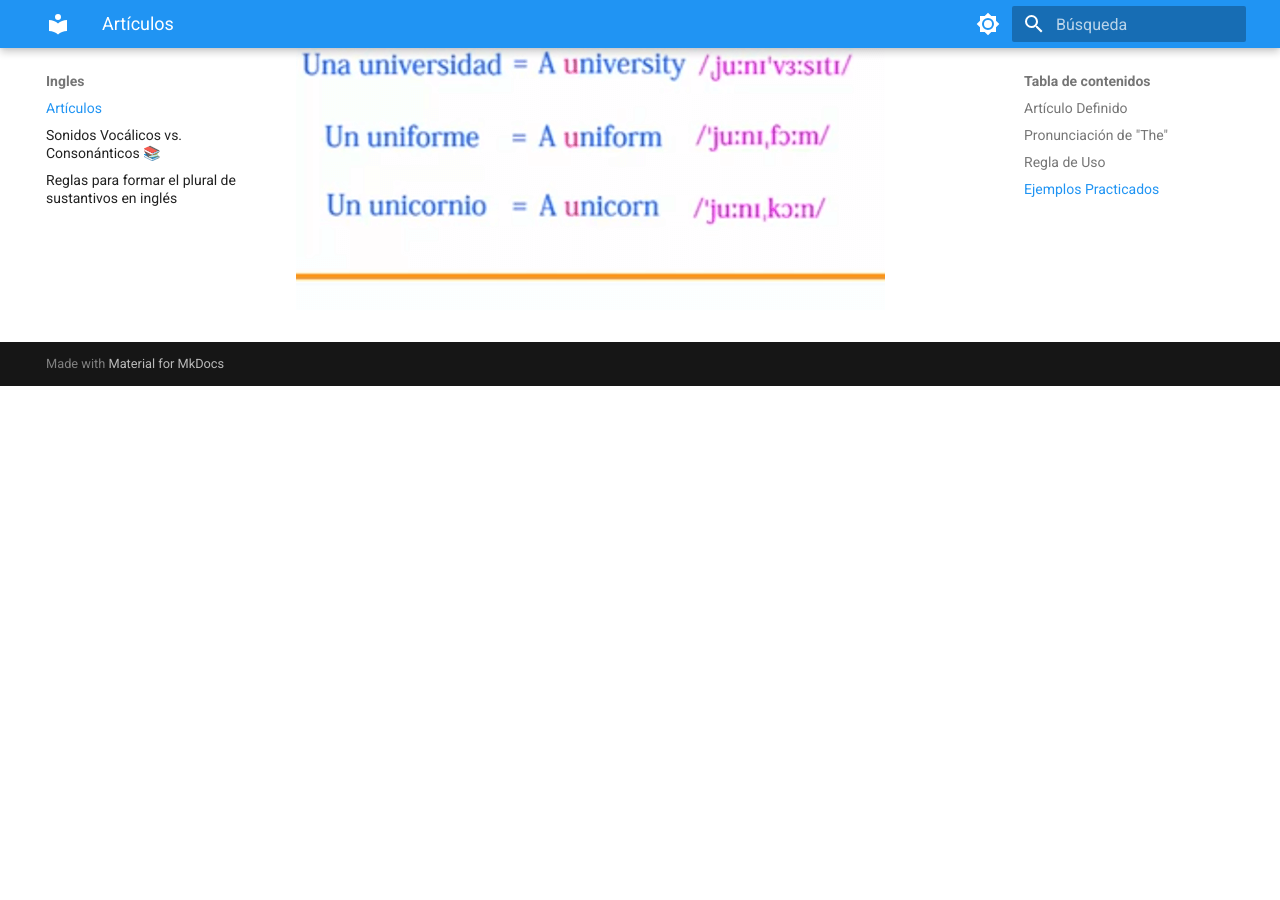
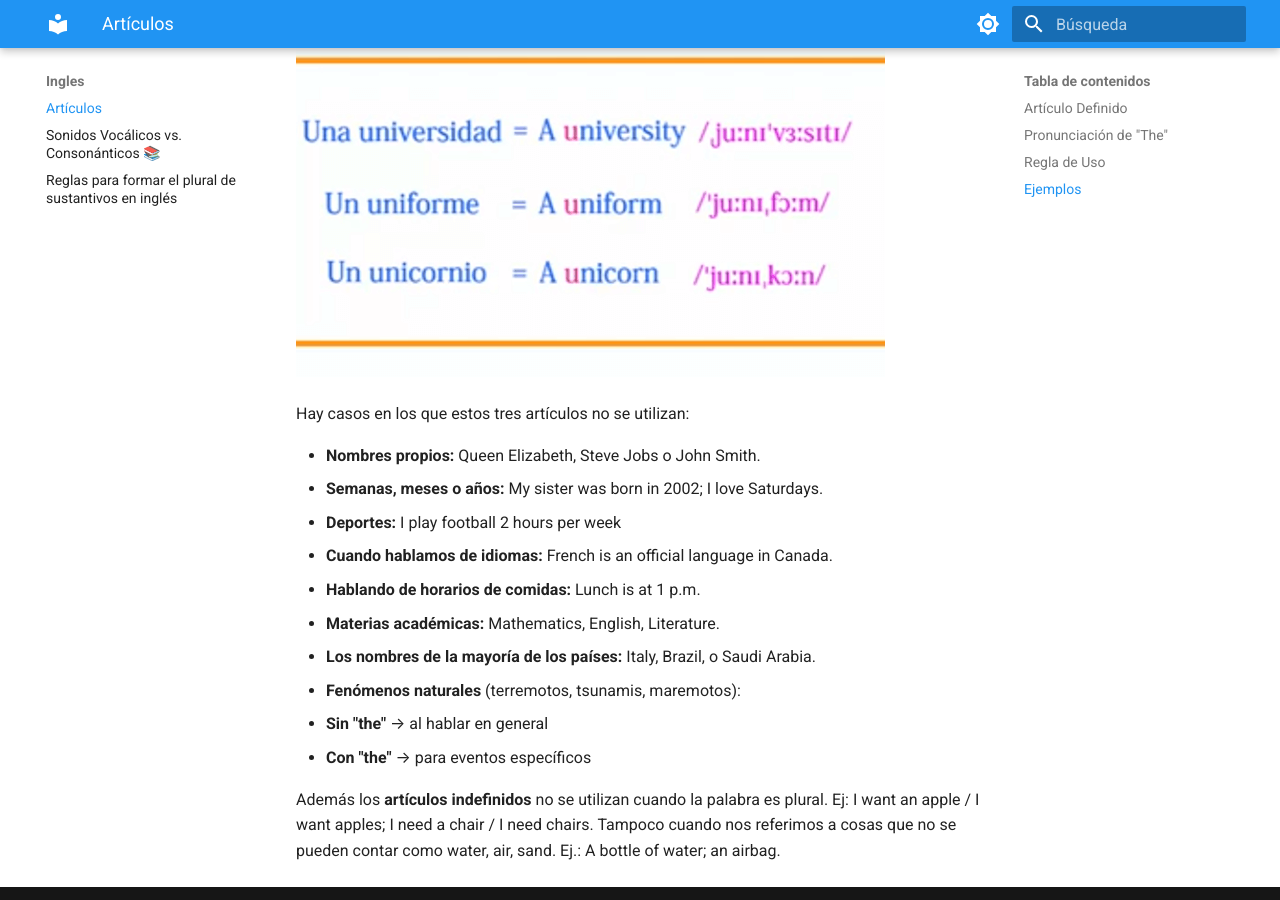
Before and after one commit to carloantonioc/misdocs, an MkDocs documentation site: the page built from docs/ingles/articulos.md, in a window 1280 px wide and 900 px high, scrolled down 2423 px. Built offline with MkDocs 1.6.1 and Material for MkDocs 9.7.7, drawn with Linux system fonts in a browser that asks for light colours; before the commit the page ends 2809 px from its top, so only the background shows below that; some of the changed text lies outside the part shown.

Commit message:
Actualización de documentación

```diff
--- a/docs/ingles/articulos.md
+++ b/docs/ingles/articulos.md
@@ -1,4 +1,12 @@
 # Artículos
+
+> **Índice**
+> 1. [Artículo Definido](#artículo-definido)
+> 2. [Pronunciación de "The"](#pronunciación-de-the)
+> 3. [Regla de Uso](#regla-de-uso)
+> 4. [Ejemplos Prácticos](#ejemplos)
+> 5. [Artículos Indefinidos](#artículos-indefinidos)
+> 6. [Excepciones](#excepciones)
 
 El **artículo** es la palabra que acompaña al sustantivo y **siempre** va delante de él. Se clasifican en **Artículos Definidos** e **Indefinidos**.
 
@@ -26,7 +34,7 @@
 | **a / an** | Primera mención (algo nuevo) | "Paul sent **an** email" |
 | **the** | Ya mencionado o conocido | "**The** email had updates" |
 
-## Ejemplos Practicados
+## Ejemplos
 
 1. ✅ "We have **a** small office... **the** office is modern"
 2. ✅ "Paul sent **an** email... **the** email had updates"
@@ -48,3 +56,19 @@
 La regla de "a" vs "an" depende del **sonido** inicial, no de la letra escrita.
 
 ![Significado](../../assets/imagenes/articulos_excepciones.png)
+
+Hay casos en los que estos tres artículos no se utilizan:
+
+- **Nombres propios:** Queen Elizabeth, Steve Jobs o John Smith.
+- **Semanas, meses o años:** My sister was born in 2002;  I love Saturdays.
+- **Deportes:** I play football 2 hours per week
+- **Cuando hablamos de idiomas:**  French is an official language in Canada.
+- **Hablando de horarios de comidas:** Lunch is at 1 p.m.
+- **Materias académicas:** Mathematics, English, Literature.
+- **Los nombres de la mayoría de los países:** Italy, Brazil, o Saudi Arabia.
+- **Fenómenos naturales** (terremotos, tsunamis, maremotos):
+  - **Sin "the"** → al hablar en general
+  - **Con "the"** → para eventos específicos
+
+Además los **artículos indefinidos** no se utilizan cuando la palabra es plural.
+Ej: I want an apple / I want apples; I need a chair / I need chairs. Tampoco cuando nos referimos a cosas que no se pueden contar como water, air, sand. Ej.: A bottle of water; an airbag.
```
